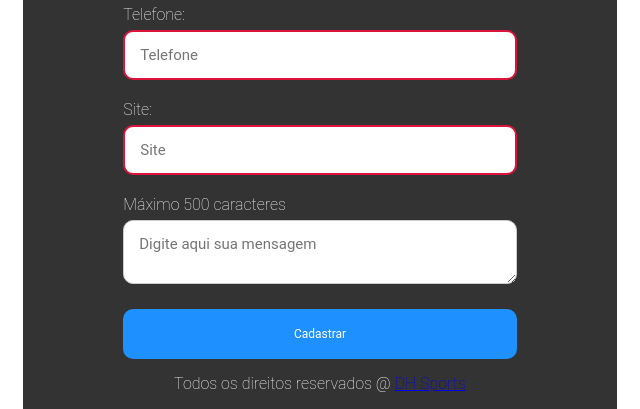
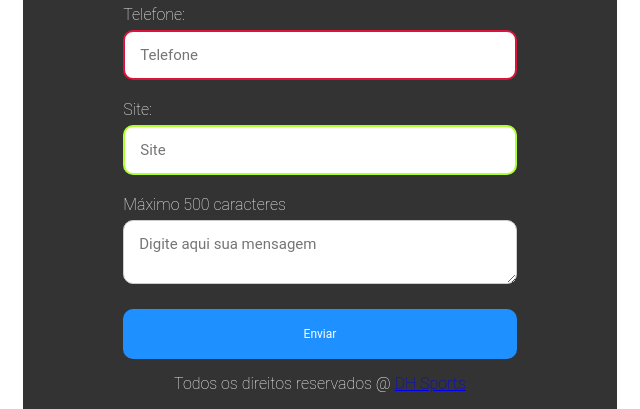
Before and after one commit to e-commerce-grupo09/projeto-integrador-dh, a website: page views/sac.html in a window 1280 px wide. Shown: the part 860-1269 px from the top of the page, 320-960 px from the left. Drawn offline with Linux system fonts and the light colour scheme.

Commit message:
Ajuste botão

```diff
--- a/views/sac.html
+++ b/views/sac.html
@@ -58,7 +58,7 @@
                     <div>
                         <label for="site">Site:</label>
                         <input id="site" placeholder="Site" (Opcional)
-                        type="url" required>
+                        type="url">
                     </div>
                     <div>
                         <label for="box-msg">Máximo 500 caracteres</label>
@@ -67,7 +67,7 @@
                     </div>
                     <div>
                         <button name="submit" type="submit" id="contact-submit"
-                        data-submit="...sending">Cadastrar</button>
+                        data-submit="...sending">Enviar</button>
                     </div>
                     <div>
                         <p class="copyright"> Todos os direitos reservados @
```
